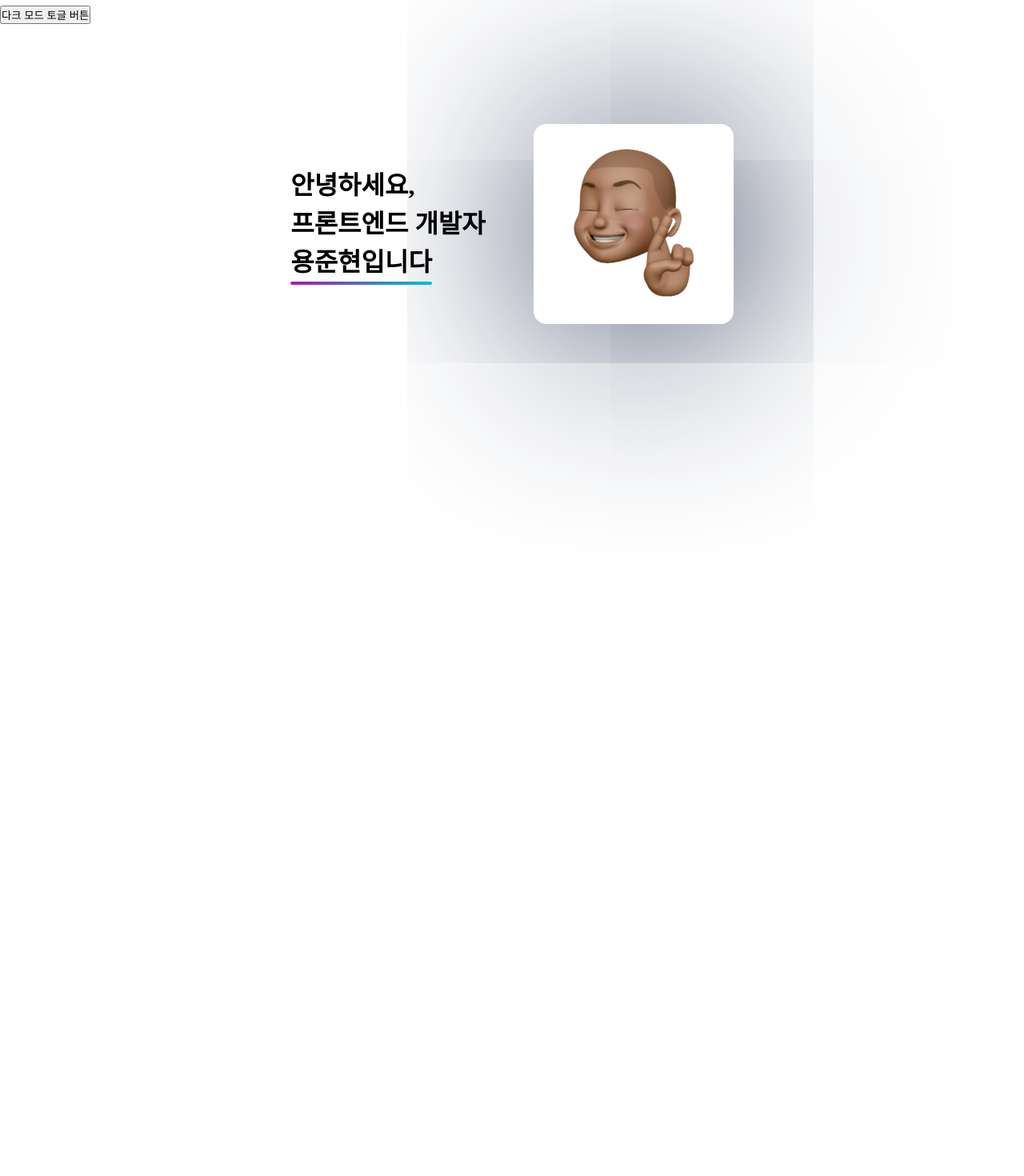
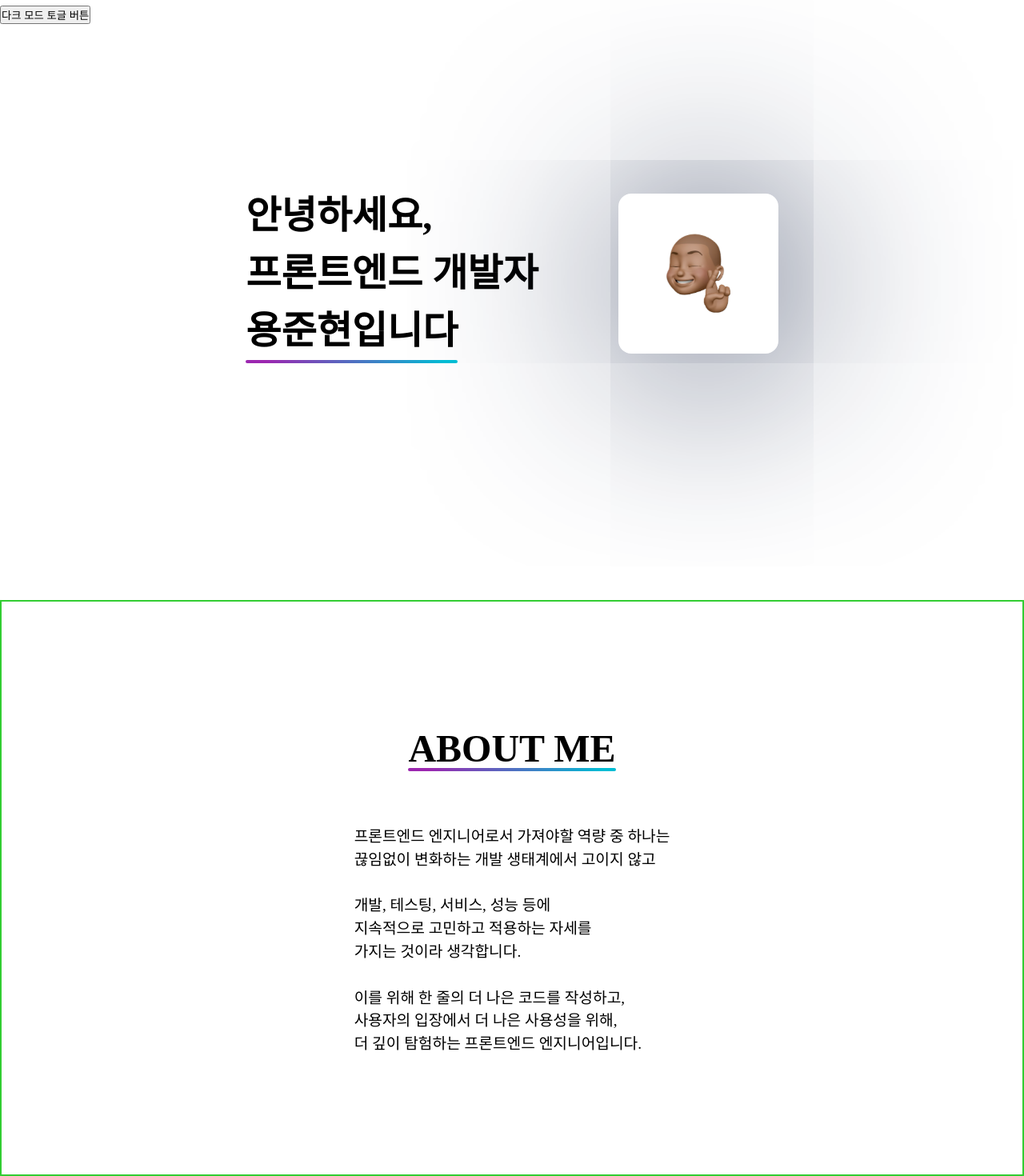
Before and after one commit to pione3r/portfolio, a React (Vite) app: page / in a window 1280 px wide. Shown: the part 55-1525 px from the top of the page at 80% size. Before the commit the page ends 800 px from the top, so only its background shows below. Built offline with nearby package versions, Linux system fonts and the light colour scheme.

Commit message:
feat: AboutMe 페이지 컴포넌트 구현

```diff
--- a/src/App.tsx
+++ b/src/App.tsx
@@ -1,134 +1,12 @@
-import React, { useEffect, useState } from 'react';
-import styled, { keyframes, css } from 'styled-components';
-import { Header, Footer } from '@/components';
+import React, { useEffect } from 'react';
+import styled from 'styled-components';
+import { Header, Footer, Main, AboutMe } from '@/components';
 
 const Container = styled.div``;
 
 const DarkmodeToggle = styled.button``;
 
-const Section = styled.section`
-  /* border: 2px solid limegreen; */
-  height: 500px;
-
-  display: flex;
-  align-items: center;
-  justify-content: center;
-  gap: 60px;
-`;
-
-const titleShow = keyframes`
-  0% {
-    opacity: 0;
-    transform: translateY(20px);
-  }
-
-  100% {
-    opacity: 1;
-  }
-`;
-
-const SectionTitle = styled.h1`
-  display: block;
-
-  font-weight: var(--base-text-weight-bold);
-  font-size: var(--base-text-size-xlarge);
-  line-height: 1.5;
-
-  color: var(--header-logo-text-color);
-
-  animation: ${titleShow} ease-in-out 1s;
-`;
-
-const titleUnderline = keyframes`
-  0% {
-    width: 0%;
-  }
-
-  100% {
-    width: 100%;
-  }
-`;
-
-const SectionTitleName = styled.span`
-  display: block;
-  width: fit-content;
-
-  position: relative;
-
-  &::after {
-    content: '';
-
-    display: block;
-    width: 100%;
-    height: 4px;
-
-    position: absolute;
-
-    /* background-color: var(--section-title-underline-color); */
-    border-radius: 2px;
-    background: linear-gradient(111.3deg, #9c27b0 9.6%, #00bcd4 93.6%);
-
-    animation: ${titleUnderline} ease-in-out 1.5s 0.1s;
-  }
-`;
-
-const ProfileImageWrapper = styled.div`
-  /* width: ${(props) => {
-    if (props.className === 'hover') {
-      return '250px';
-    } else {
-      return '100px';
-    }
-  }};
-
-  ${(props) =>
-    props.className === 'hover' &&
-    css`
-      position: absolute;
-      right: 0;
-    `};
-  ${(props) =>
-    props.className === '' &&
-    css`
-      position: absolute;
-      right: 80px;
-    `}; */
-  width: 250px;
-  height: 250px;
-  overflow: hidden;
-  display: flex;
-  align-items: center;
-  justify-content: center;
-
-  transition: ease-in-out 1s;
-
-  border-radius: 16px;
-  box-shadow: 10px 10px 1000px 1px rgb(23, 36, 70);
-`;
-const ProfileImage = styled.img`
-  ${(props) =>
-    props.className === 'hover' &&
-    css`
-      width: 350px;
-      transition: ease-in-out 1s;
-    `};
-  ${(props) =>
-    props.className === '' &&
-    css`
-      width: 150px;
-
-      animation: ${imageFloat} 2s infinite;
-    `};
-`;
-
-const imageFloat = keyframes`
-  50% { transform: translateY(-7px) }
-`;
-
 function App() {
-  const [img, setImg] = useState('/profile.png');
-  const [imgHovered, setImgHovered] = useState('');
-
   useEffect(() => {
     const theme = document.body.getAttribute('data-theme');
     if (theme === '' && !localStorage.getItem('theme')) {
@@ -167,28 +45,8 @@ function App() {
       >
         다크 모드 토글 버튼
       </DarkmodeToggle>
-      <Section>
-        <SectionTitle>
-          안녕하세요,
-          <br />
-          프론트엔드 개발자
-          <br />
-          <SectionTitleName>용준현입니다</SectionTitleName>
-        </SectionTitle>
-        <ProfileImageWrapper
-          className={imgHovered}
-          onMouseOver={() => {
-            setImgHovered('hover');
-            setImg('/profile-unscreen.gif');
-          }}
-          onMouseLeave={() => {
-            setImg('/profile.png');
-            setImgHovered('');
-          }}
-        >
-          <ProfileImage src={img} alt="" className={imgHovered} />
-        </ProfileImageWrapper>
-      </Section>
+      <Main />
+      <AboutMe />
       <Footer />
     </Container>
   );
--- /dev/null
+++ b/src/components/AboutMe/index.tsx
@@ -0,0 +1,125 @@
+import React, { useEffect, useRef, useState } from 'react';
+import styled, { keyframes, css } from 'styled-components';
+
+const Container = styled.section`
+  display: flex;
+  flex-direction: column;
+  align-items: center;
+  justify-content: center;
+  gap: 60px;
+
+  padding: 32px;
+
+  border: 2px solid limegreen;
+  min-height: 90vh;
+
+  opacity: 0;
+
+  // 세로모드 모바일 디바이스 (가로 해상도가 485px 보다 작은 화면에 적용)
+  @media (max-width: 485px) {
+    flex-direction: column;
+    gap: 40px;
+  }
+
+  ${(props) =>
+    props.className === 'visible' &&
+    css`
+      animation: ${sectionShow} ease-in-out 1s;
+      opacity: 1;
+    `}
+`;
+
+const sectionShow = keyframes`
+  0% {
+    opacity: 0;
+  }
+
+  100% {
+    opacity: 1;
+  }
+`;
+
+const SectionTitle = styled.h1`
+  display: block;
+
+  position: relative;
+
+  font-weight: var(--base-text-weight-bold);
+  font-size: var(--base-text-size-2xlarge);
+  line-height: 1.5;
+
+  color: var(--header-logo-text-color);
+
+  @media (max-width: 485px) {
+    font-size: var(--base-text-size-xlarge);
+  }
+
+  &::after {
+    content: '';
+
+    display: block;
+    width: 100%;
+    height: 4px;
+
+    position: absolute;
+    bottom: 8px;
+
+    border-radius: 2px;
+    background: linear-gradient(111.3deg, #9c27b0 9.6%, #00bcd4 93.6%);
+  }
+`;
+
+const SectionBody = styled.div`
+  font-weight: var(--base-text-weight-normal);
+  font-size: var(--base-text-size-medium);
+  line-height: 1.5;
+
+  color: var(--section-body-text-color);
+
+  white-space: pre-wrap;
+
+  @media (max-width: 485px) {
+    font-size: var(--base-text-size-small);
+  }
+`;
+
+export function AboutMe() {
+  const target = useRef(null);
+
+  const [sectionVisible, setSectionVisible] = useState('');
+
+  useEffect(() => {
+    const observerOptions = {
+      rootMargin: '0px',
+      threshold: [0, 0.1, 0.3, 1.0],
+    };
+
+    const observer = new IntersectionObserver((entries) => {
+      if (entries[0].intersectionRatio > 0.2) {
+        setSectionVisible('visible');
+      }
+    }, observerOptions);
+
+    if (target.current !== null) {
+      observer.observe(target.current);
+    }
+  }, []);
+
+  return (
+    <Container id="aboutMePage" ref={target} className={sectionVisible}>
+      <SectionTitle>ABOUT ME</SectionTitle>
+      <SectionBody>
+        {`프론트엔드 엔지니어로서 가져야할 역량 중 하나는
+끊임없이 변화하는 개발 생태계에서 고이지 않고
+
+개발, 테스팅, 서비스, 성능 등에
+지속적으로 고민하고 적용하는 자세를
+가지는 것이라 생각합니다.
+
+이를 위해 한 줄의 더 나은 코드를 작성하고,
+사용자의 입장에서 더 나은 사용성을 위해,
+더 깊이 탐험하는 프론트엔드 엔지니어입니다.`}
+      </SectionBody>
+    </Container>
+  );
+}
--- a/src/components/index.tsx
+++ b/src/components/index.tsx
@@ -2,3 +2,4 @@ export * from './Header';
 export * from './Footer';
 export * from './Nav';
 export * from './Main';
+export * from './AboutMe';
--- a/src/index.css
+++ b/src/index.css
@@ -25,6 +25,7 @@ a {
   /* 폰트 두께 */
   --base-text-weight-bold: 800;
   --base-text-weight-semibold: 700;
+  --base-text-weight-normal: 500;
 
   /* 폰트 사이즈 */
   --base-text-size-2xlarge: 3rem;
@@ -62,6 +63,7 @@ body[data-theme="dark"] {
   --footer-dropdown-text-color-hover: var(--base-text-color-hover-dark);
 
   --section-title-underline-color: #888888;
+  --section-body-text-color: var(--base-text-color-dark);
 }
 
 body[data-theme="light"] {
@@ -79,4 +81,6 @@ body[data-theme="light"] {
   --footer-dropdown-text-color-hover: var(--base-text-color-hover-light);
 
   --section-title-underline-color: #888888;
+  --section-body-text-color: var(--base-text-color-light);
+
 }
```
